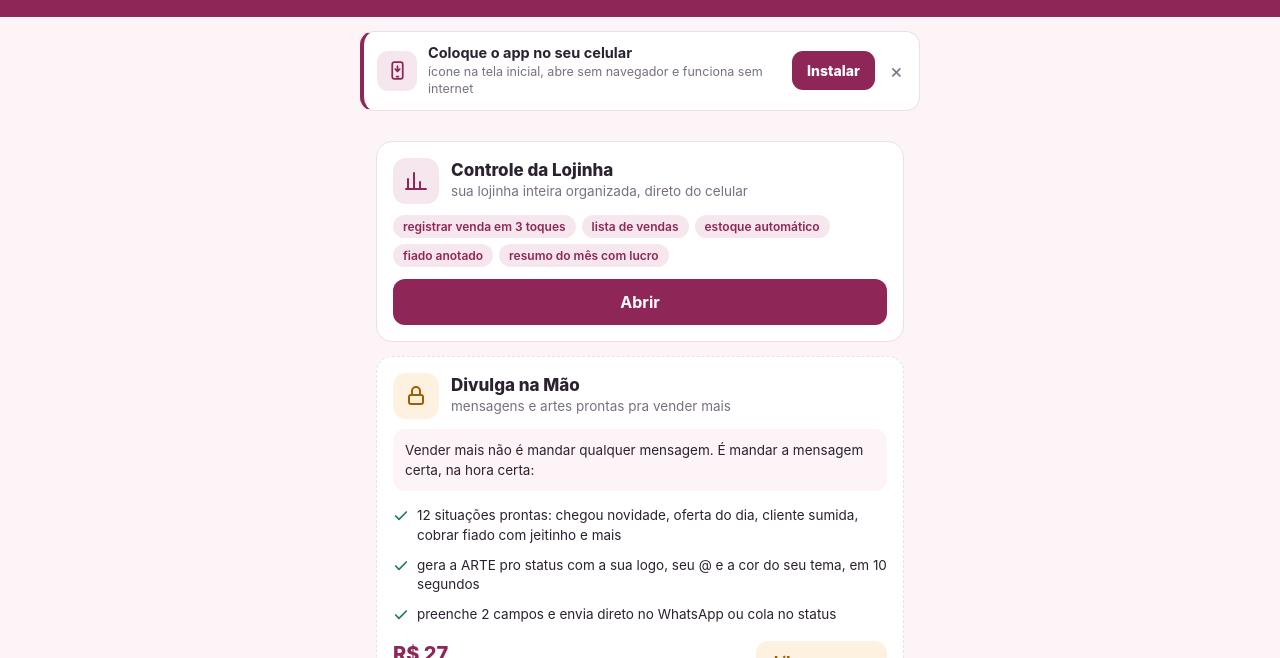
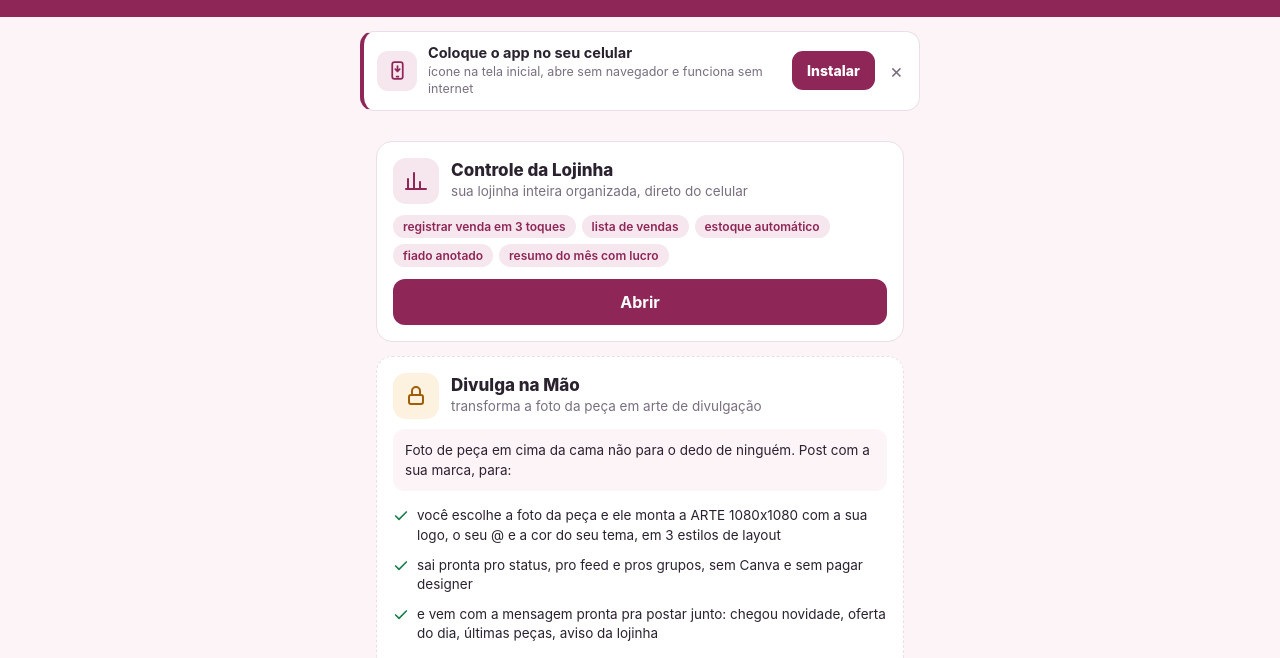
Before and after one commit to lucronamao/app, a plain HTML site: page c/index.html in a window 1280 px wide. Shown: the part 112-770 px from the top of the page. Drawn offline with Linux system fonts and the light colour scheme.

Commit message:
O bump para de vender mensagem e passa a vender a arte com a marca dela
O card travado do Divulga na Mao abria com "12 mensagens prontas", e mensagem
qualquer um escreve: e o pedaco da oferta que o ChatGPT entrega de graca. O que
ela nao consegue fazer sozinha e a ARTE, e era justamente o que estava em segundo
plano na descricao.

Invertida a ordem. A vitrine agora diz "transforma a foto da peca em arte de
divulgacao", e o pitch abre pela cena ("Foto de peca em cima da cama nao para o
dedo de ninguem"). Os beneficios lideram com a arte 1080x1080 com a logo dela, o @
e a cor do tema, em 3 estilos de layout, contra Canva e designer; a mensagem
pronta virou o terceiro item, que e o lugar dela.

hub.html e a fonte; as 7 pastas foram regeneradas pelo montar-pastas.py. CACHE
do sw.js para v27.

```diff
--- a/c/index.html
+++ b/c/index.html
@@ -415,13 +415,13 @@ const APPS=[
     liberado:tem('controle'), preco:'R$ 47', checkout:CHECKOUT.controle,
     pitch:'Vendas, estoque com baixa automática, fiado, despesas e o resumo do mês. Sem planilha, sem mensalidade.' },
   { id:'divulga', nome:'Divulga na Mão', icone:ICO.divulga, url:'divulga.html',
-    desc:'mensagens e artes prontas pra vender mais',
-    tags:['12 mensagens prontas','arte pro status com sua logo','cobrar com jeitinho','enviar direto no WhatsApp'],
+    desc:'transforma a foto da peça em arte de divulgação',
+    tags:['arte pronta com a sua logo','1080x1080 pro status e feed','3 estilos de layout','mensagem pronta pra postar junto'],
     liberado:tem('divulga'), preco:'R$ 27', checkout:CHECKOUT.divulga,
-    pitch:'Vender mais não é mandar qualquer mensagem. É mandar a mensagem certa, na hora certa:',
-    beneficios:['12 situações prontas: chegou novidade, oferta do dia, cliente sumida, cobrar fiado com jeitinho e mais',
-      'gera a ARTE pro status com a sua logo, seu @ e a cor do seu tema, em 10 segundos',
-      'preenche 2 campos e envia direto no WhatsApp ou cola no status'] },
+    pitch:'Foto de peça em cima da cama não para o dedo de ninguém. Post com a sua marca, para:',
+    beneficios:['você escolhe a foto da peça e ele monta a ARTE 1080x1080 com a sua logo, o seu @ e a cor do seu tema, em 3 estilos de layout',
+      'sai pronta pro status, pro feed e pros grupos, sem Canva e sem pagar designer',
+      'e vem com a mensagem pronta pra postar junto: chegou novidade, oferta do dia, últimas peças, aviso da lojinha'] },
   { id:'preco', nome:'Precificação na Mão', icone:ICO.preco, url:'precificacao.html',
     desc:'pra nunca mais vender no prejuízo sem perceber',
     tags:['custo + frete + taxa','margem que você quer','testar qualquer preço'],
--- a/sw.js
+++ b/sw.js
@@ -4,7 +4,7 @@
    (3) carregar o NÍVEL DE ACESSO num lugar que atravessa o isolamento do iOS.
    ESTRATÉGIA: rede primeiro, cache como reserva. Assim a compradora sempre
    recebe a versão nova quando tem internet, e continua funcionando sem ela. */
-const CACHE = 'lucronamao-v26';
+const CACHE = 'lucronamao-v27';
 const ARQS = [
   'hub.html', 'index.html', 'precificacao.html', 'divulga.html', 'diagnostico.html',
   'manifest.webmanifest', 'icone-192.png', 'icone-512.png',
```
Also changed, not shown: cd/index.html (+6 -6 lines), cp/index.html (+6 -6 lines), d/index.html (+6 -6 lines), hub.html (+6 -6 lines), p/index.html (+6 -6 lines), tudo/index.html (+6 -6 lines), u/index.html (+6 -6 lines).
